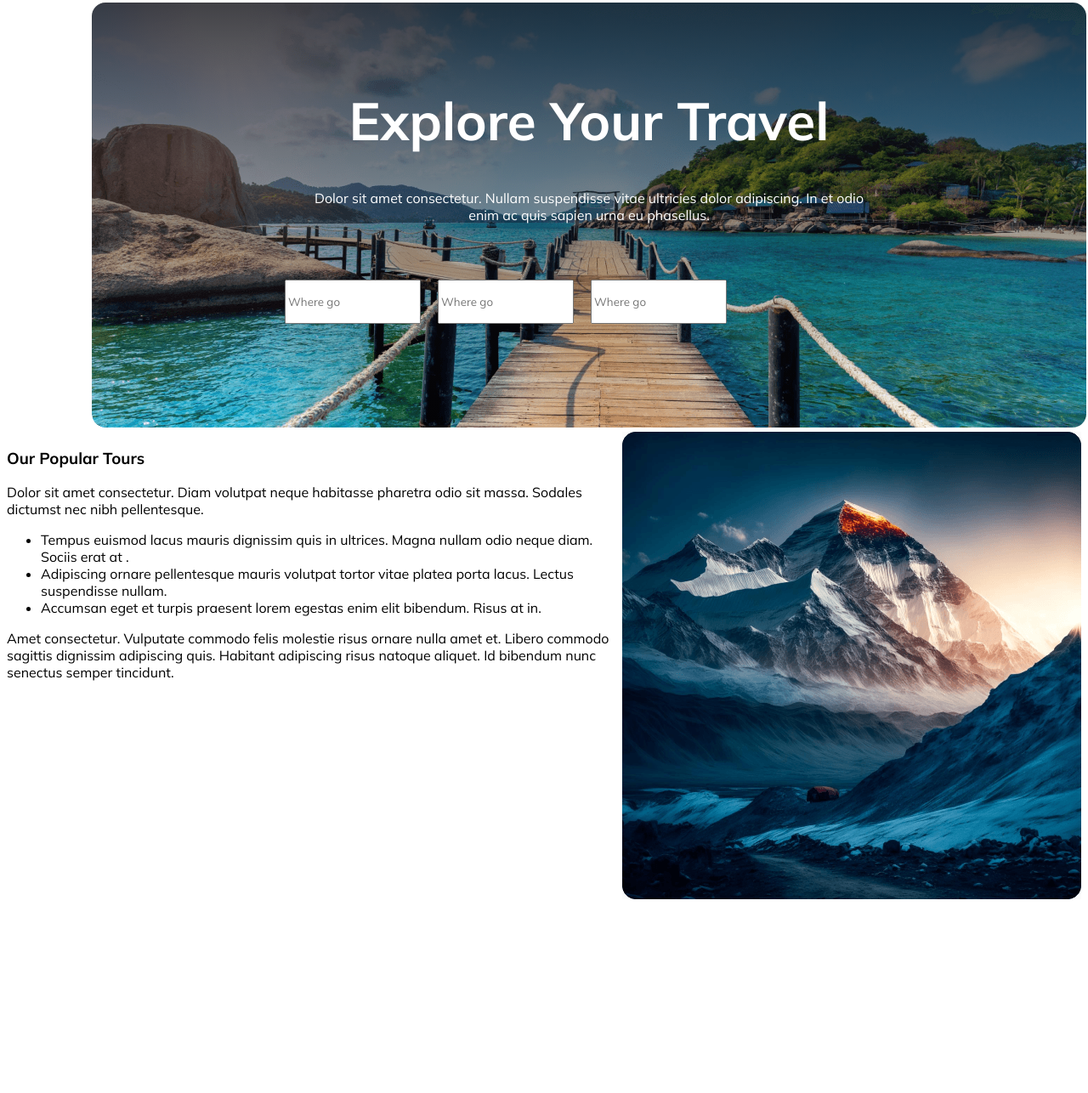
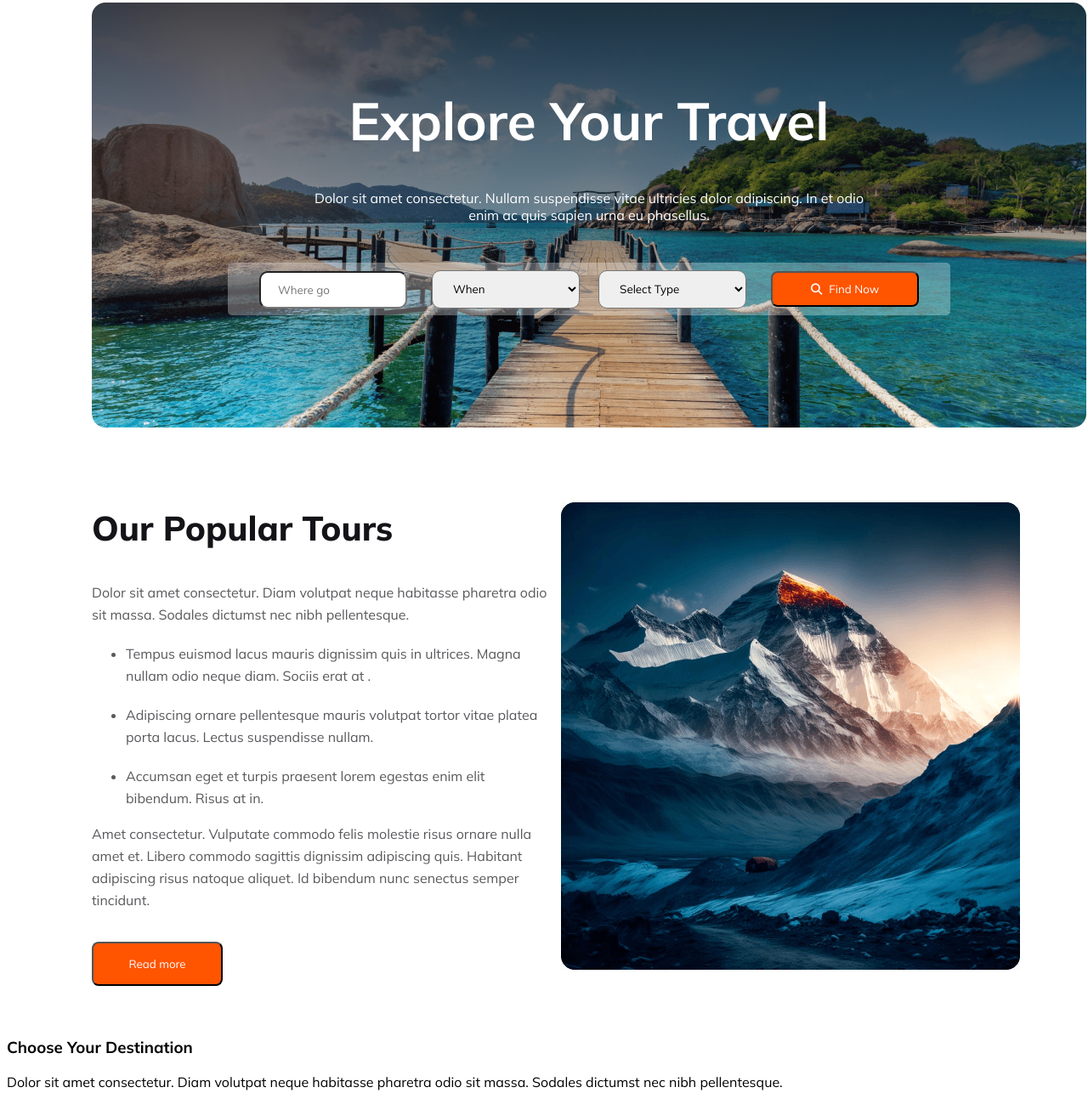
Before and after one commit to Khandaker20201125010/Hero-travel, a plain HTML site: page index.html in a window 1280 px wide. Shown: the part 111-1397 px from the top of the page at 85% size. Before the commit the page ends 1181 px from the top, so only its background shows below. Drawn offline with Linux system fonts and the light colour scheme.

Commit message:
banner has completed

```diff
--- a/index.html
+++ b/index.html
@@ -5,6 +5,7 @@
     <meta name="viewport" content="width=device-width, initial-scale=1.0">
     <title>Hero Travel</title>
     <link rel="stylesheet" href="styles/herotravel.css">
+    <link rel="stylesheet" href="https://cdnjs.cloudflare.com/ajax/libs/font-awesome/6.5.1/css/all.min.css" integrity="sha512-DTOQO9RWCH3ppGqcWaEA1BIZOC6xxalwEsw9c2QQeAIftl+Vegovlnee1c9QX4TctnWMn13TZye+giMm8e2LwA==" crossorigin="anonymous" referrerpolicy="no-referrer" />
 </head>
 <body>
     <header>
@@ -25,11 +26,24 @@
             <p>Dolor sit amet consectetur. Nullam suspendisse vitae ultricies dolor adipiscing. In et odio enim ac quis sapien urna eu phasellus.</p>
             </div>
             <div class="input">
-                <input type="text" id="where" name="where" placeholder="Where go">
-                <input type="text" id="where" name="where" placeholder="Where go">
-                <input type="text" id="where" name="where" placeholder="Where go">
+                <input type="search" name="" id="" placeholder="Where go">
+               <form class="xdxd"action="">
 
+                <select name="" id="">
+                    <option value="">When</option>
+                </select>
+
+                <select name="" id="">
+                    <option value="">Select Type</option>
+                </select>
+               </form>
+
+
+
+                <div class="btn-1"> <button><i class="fa-solid fa-magnifying-glass"></i>Find Now</button></div>
             </div>
+
+
 
         </div>
 
@@ -37,10 +51,10 @@
     </header>
     <main>
         <section class="tour">
-            <div>
+            <div class="cont">
               <h3>Our Popular Tours</h3>
               <p>Dolor sit amet consectetur. Diam volutpat neque habitasse pharetra odio sit massa. Sodales dictumst nec nibh pellentesque.</p>
-              <ul>
+              <ul class="txt">
                 <li>Tempus euismod lacus mauris dignissim quis in ultrices. Magna nullam odio neque diam. Sociis erat at .</li>
                 <li>Adipiscing ornare pellentesque mauris volutpat tortor vitae platea porta lacus. Lectus suspendisse nullam.</li>
                 <li> Accumsan eget et turpis praesent lorem egestas enim elit bibendum. Risus at in.</li>
@@ -49,10 +63,18 @@
                 Amet consectetur. Vulputate commodo felis molestie risus
                 ornare nulla amet et. Libero commodo sagittis dignissim adipiscing quis. Habitant adipiscing risus natoque aliquet. Id bibendum nunc senectus semper tincidunt.
               </p>
+              <button class="btn-rm">Read more</button>
             </div>
-            <div>
+
+            <div class="snd-img">
               <img src="./Images/Rectangle 4.png" alt="">
             </div>
+
+
+        </section>
+        <section>
+            <h3>Choose Your Destination</h3>
+            <p>Dolor sit amet consectetur. Diam volutpat neque habitasse pharetra odio sit massa. Sodales dictumst nec nibh pellentesque.</p>
         </section>
 
     </main>
--- a/styles/herotravel.css
+++ b/styles/herotravel.css
@@ -87,19 +87,92 @@ border-radius: 16px;
 }
 
 .input{
-    border-radius: 8px;
+ border-radius: 8px;
+background: rgba(255, 255, 255, 0.30);
+ border-radius: 8px;
 display: flex;
-width: 174px;
-height: 52px;
+width: 850px;
+height: 62px;
 justify-content: center;
 margin-left: 400px;
 gap: 20px;
 text-align: center;
 margin-top: 50px;
 border-radius: 5px;
+margin:  auto;
+margin-top: 30px;
+}
+select{
+    width: 174px;
+height: 45px;
+margin: 9px 9px;
+border-radius: 10px;
+padding-left: 20px;
+
+
+
+
+}
+input{
+    width: 174px;
+    height: 40px;
+    margin-top: 10px;
+    border-radius: 10px;
+    padding:20px;
+
+}
+
+.btn-1 button{
+    width: 174px;
+    height: 42px;
+    border-radius: 8px;
+    margin-top: 10px;
+    background-color: #FF5400;
+    color: #FFF;
+
+}
+i{
+    padding-right: 8px;
 }
 .tour{
     display: flex;
-    justify-content: center;
+    justify-content: space-evenly;
+    margin: 60px auto;
+}
+.cont{
+
+    color: rgba(19, 19, 24, 0.70);
+    width: 577px;
+font-family: Mulish;
+font-size: 16px;
+font-style: normal;
+font-weight: 400;
+line-height: 26px; /* 162.5% */
+margin-left: 100px;
 
 }
+.cont h3{
+color: #131318;
+font-size: 40px;
+font-weight: 800;
+margin-bottom: 50px;
+}
+.snd-img{
+    width: 640px;
+height: 550px;
+margin-top: 23px;
+
+}
+.btn-rm{
+    border-radius: 8px;
+background: #FF5400;
+width: 154px;
+height: 52px;
+color: #FFF;
+margin-top: 20px;
+}
+.txt li{
+    margin-top: 20px;
+    font-size: 16px;
+    width: 500px;
+}
```
